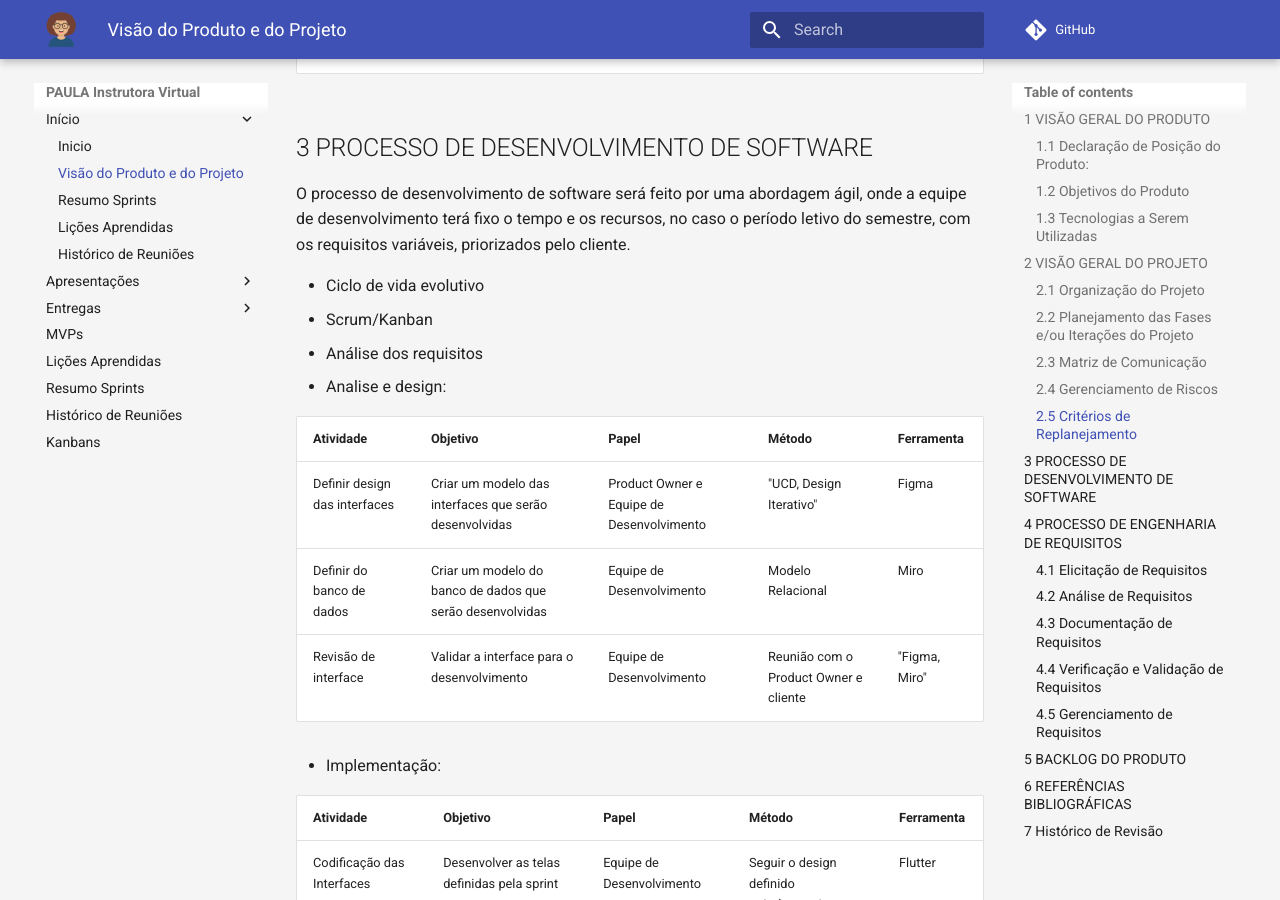
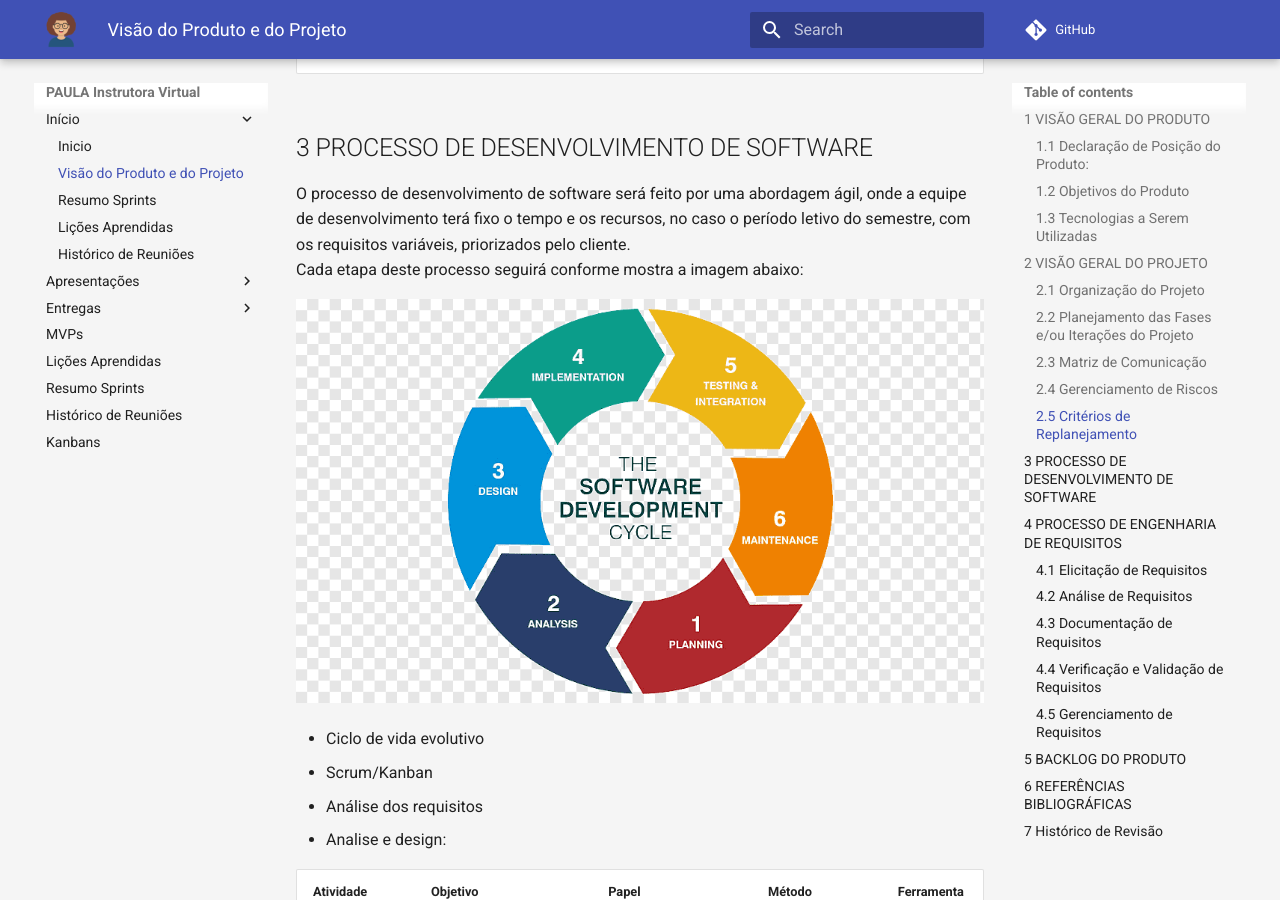
Before and after one commit to mdsreq-fga-unb/2022.1-Paula-Instrutora-Virtual, an MkDocs documentation site: the page built from docs/visaoProdutoProjeto.md, in a window 1280 px wide and 900 px high, scrolled down 3717 px. Built offline with MkDocs 1.6.1 and Material for MkDocs 9.7.7, drawn with Linux system fonts in a browser that asks for light colours; comment, search, counter and statistics services are not loaded.

Commit message:
Adiciona gráfico do ciclo de desenvolvimento

```diff
--- a/docs/visaoProdutoProjeto.md
+++ b/docs/visaoProdutoProjeto.md
@@ -75,7 +75,10 @@ O ciclo de vida de uma iteração (sprint) do time foi pensada para ter o prazo
 
 ## 3 PROCESSO DE DESENVOLVIMENTO DE SOFTWARE
 
-O processo de desenvolvimento de software será feito por uma abordagem ágil, onde a equipe de desenvolvimento terá fixo o tempo e os recursos, no caso o período letivo do semestre, com os requisitos variáveis, priorizados pelo cliente.
+O processo de desenvolvimento de software será feito por uma abordagem ágil, onde a equipe de desenvolvimento terá fixo o tempo e os recursos, no caso o período letivo do semestre, com os requisitos variáveis, priorizados pelo cliente.<br>
+Cada etapa deste processo seguirá conforme mostra a imagem abaixo:
+
+![Gráfico elucidando um ciclo de um processo de desenvolvimento](./img/grafico_ciclo_dev.png)
 
 - Ciclo de vida evolutivo
 - Scrum/Kanban
@@ -107,7 +110,7 @@ O processo de desenvolvimento de software será feito por uma abordagem ágil, o
 O processo da engenharia de requisitos será feito por uma abordagem ágil, onde a equipe de desenvolvimento irá trabalhar com as metodologias Scrum/Kanban, um híbrido que pode auxiliar no desenvolvimento do nosso projeto.
 A figura abaixo explica o processo que a equipe de requisitos se baseará para a montagem dos artefatos da disciplina e suas etapas.
 
-![Gráfico elucidando um ciclo de um processo da engenharia de requisitos](./../img/grafico_ciclo_requisitos.png)
+![Gráfico elucidando um ciclo de um processo da engenharia de requisitos](./img/grafico_ciclo_requisitos.png)
 
 
 ### 4.1 Elicitação de Requisitos
```
Also changed, not shown: docs/licoes_aprendidas.md (+1 -0 lines), docs/img/grafico_ciclo_dev.png (added).
